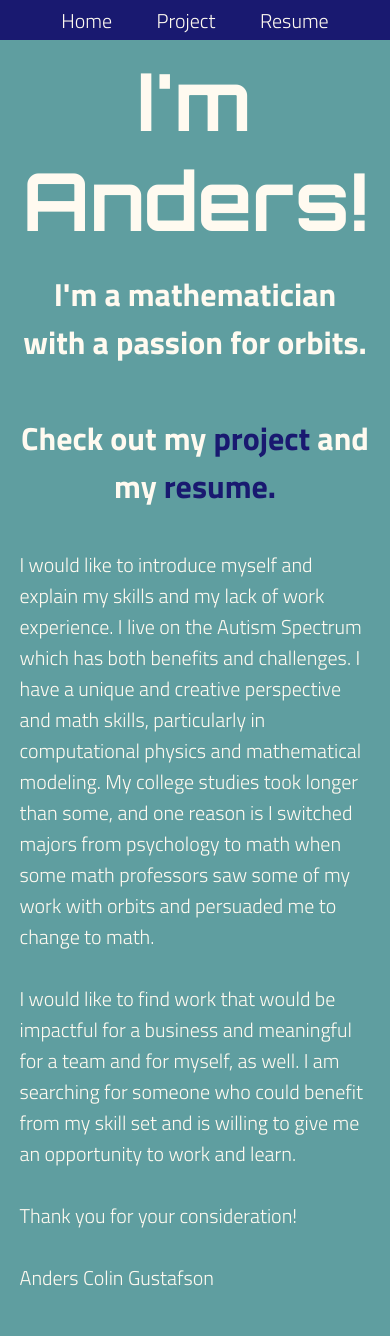
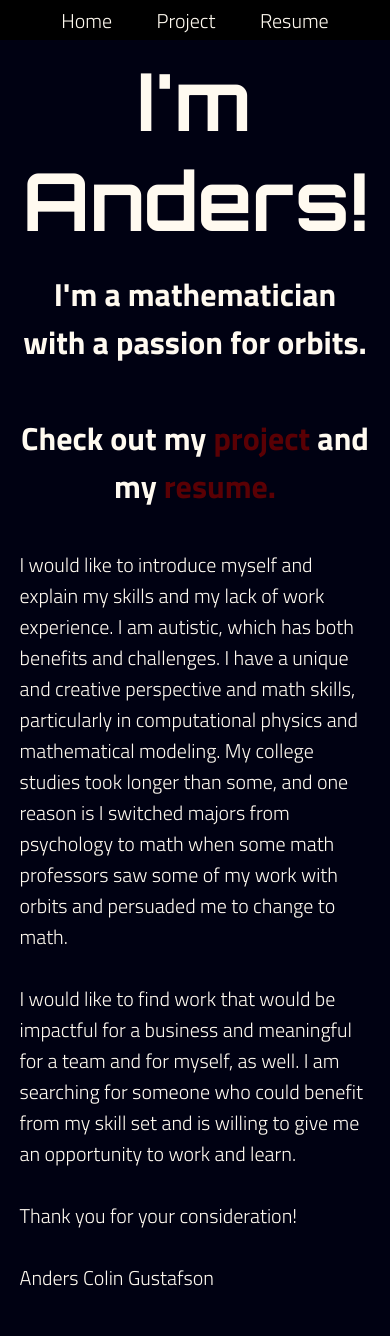
Before and after one commit to AlexanderGoose/anders_website, a Flask app: page / in a window 390 px wide. Run offline with Flask 3, Linux system fonts and the light colour scheme.

Commit message:
changed some css coloration

```diff
--- a/static/style.css
+++ b/static/style.css
@@ -1,13 +1,11 @@
+
+
 /* ----------------------------- General Styling */
 body {
-    font-family: "Helvetica Neue", Arial, sans-serif;
+    /* font-family: "Helvetica Neue", Arial, sans-serif; */
     font-weight: 300;
-    /* background-color: #2F4F4F; */
-    /* background-color: #191970; */
-    /* background-color: #4682B4; current! */
-    background-color: #5F9EA0;
+    background-color: #000112;
     color: #FFFAF0;
-
     font-family: 'Titillium Web', sans-serif;
 }
 
@@ -16,6 +14,7 @@ body {
     padding: 0;
     box-sizing: border-box;
 }
+
 
 /* ----------------------------- navbar styling */
 a {
@@ -27,27 +26,17 @@ a:hover {
 }
 
 .whole-head {
-    /* background: #FA8072; */
-    background-color: #191970;
+    background-color: black;
     position: relative;
-
-    /* display: flex;
-    align-items: center;
-    justify-content: center; */
 }
 
 #navbar {
-    /* background: #FF6347; */
-    /* background: #FA8072; */
-    background-color: #191970;
-    /* height: 10vh; */
     height: 40px;
     margin-left: 30%;
     margin-right: 30%;
     display: flex;
     align-items: center;
     justify-content: space-around;
-    /* justify-content: flex-end; */
 }
 
 .navbar-item {
@@ -58,6 +47,7 @@ a:hover {
     justify-content: center;
     font-size: large;
 }
+
 
 /* ------------------------- resume */
 .resume-container {
@@ -98,14 +88,12 @@ a:hover {
     margin-left: 40px;
 }
 
+
 /* ------------------------- home */
-
-
-
 #container-main-home {
     display: flex;
     flex-direction: column;
-
+    background-color: #000112;
     margin-top: 150px;
 }
 
@@ -140,16 +128,14 @@ a:hover {
 }
 
 .home-links {
-    /* color: #FA8072; */
-    color: #191970;
+    /* color: #191970; */
+    color: #5A0004;
 }
 
 
 /* ------------------------- project */
-
 #container-main-project {
     display: flex;
-    /* flex-direction: row; */
     justify-content: space-between;
     align-items: flex-start;
 
@@ -157,12 +143,6 @@ a:hover {
     margin-right: 10%;
 }
 
-/* #orbit-pic {
-    flex: 1;
-    padding: 5px;
-    /* height: 40px;
-    height: auto;
-} */
 #orbit-pic {
     flex: 1;
     display: flex;
@@ -181,7 +161,6 @@ a:hover {
     margin-left: auto;
     margin-right: auto;
     width: 80%;
-    /* height: calc(100vh - 100px); */
     height: 75vh;
     margin-bottom: 20px;
 }
@@ -223,13 +202,13 @@ a:hover {
     }
   }
 
+
 /* ------------------------- targets click to view
                              button on ipads */
   @media only screen
   and (min-device-width : 768px)
   and (max-device-width : 1024px)
   and (orientation : landscape) {
-
 
     .project-link {
         display: none;
@@ -252,8 +231,11 @@ a:hover {
     }
   }
 
+
 /* phone sizing adjustments */
   @media only screen and (max-width: 600px) {
+
+
     /* ------------------------- navbar */
     #navbar {
         margin-left: 10%;
@@ -264,11 +246,10 @@ a:hover {
         font-size: 20px;
     }
 
+
     /* ------------------------- home */
     #container-main-home {
         margin-top: 10px;
-        /* margin-left: 5%;
-        margin-right: 5%; */
     }
 
     #column-container {
@@ -292,7 +273,6 @@ a:hover {
     .resume-container {
         margin-left: 5%;
         margin-right: 5%;
-        /* position: relative; */
     }
 
     .resume-text {
@@ -302,6 +282,7 @@ a:hover {
     .resume-list-header {
         font-size: x-large;
     }
+
 
     /* ------------------------- project */
     .project-link {
@@ -319,6 +300,11 @@ a:hover {
         border-radius: 10px;
         padding: 5px;
         margin-top: 20px;
+    }
+
+    .pdf-viewer:hover {
+        background-color: black;
+        color: white;
     }
 
     .pdf-container {
@@ -341,11 +327,4 @@ a:hover {
     #project-header-container {
         text-align: center;
     }
-
-    /* #orbit-pic {
-        justify-content: center;
-        align-items: center;
-    } */
-
-
   }
--- a/templates/home.html
+++ b/templates/home.html
@@ -2,37 +2,6 @@
 
 
 {% block content %}
-<!-- <div class="home-container">
-
-    <div class="left-side-home">
-        <div class="left-side-top-home">
-            <h1>I'm Anders!</h1>
-            <br>
-            <br>
-        </div>
-
-        <div class="left-side-bottom-home">
-
-        </div>
-        <h1>I'm a mathematician with a passion for orbits.<br><br>
-
-             Check out my
-             <a id="home-resume-link" href="{{ url_for('projects') }}">project</a>
-             and my
-             <a href="{{ url_for('resume') }}">resume.</a></h1>
-    </div>
-
-    <div class="right-side-home">
-        <p>I would like to introduce myself and explain my skills and my lack of work experience. I live on the Autism Spectrum which has both benefits and challenges. I have a unique and creative perspective and math skills (insert specialization). My college studies took longer than some, and one reason is I switched majors from psychology to math when some math professors saw some of my work with orbits and persuaded me to change to math.
-            <br><br>
-            I would like to find work that would be impactful for a business and meaningful for a team and myself, as well. I am searching for someone who could benefit from my skill set and is willing to give me an opportunity to work and learn.
-            <br><br>
-            Thank you for your consideration!
-            <br><br>
-            Anders Colin Gustafson
-
-        </p>
-    </div> -->
 
     <div id="container-main-home">
 
@@ -53,25 +22,18 @@
             </div>
 
             <div class="col right">
-                <p>I would like to introduce myself and explain my skills and my lack of work experience. I live on the Autism Spectrum which has both benefits and challenges. I have a unique and creative perspective and math skills, particularly in computational physics and mathematical modeling. My college studies took longer than some, and one reason is I switched majors from psychology to math when some math professors saw some of my work with orbits and persuaded me to change to math.
+                <p>I would like to introduce myself and explain my skills and my lack of work experience. I am autistic, which has both benefits and challenges. I have a unique and creative perspective and math skills, particularly in computational physics and mathematical modeling. My college studies took longer than some, and one reason is I switched majors from psychology to math when some math professors saw some of my work with orbits and persuaded me to change to math.
                     <br><br>
                     I would like to find work that would be impactful for a business and meaningful for a team and for myself, as well. I am searching for someone who could benefit from my skill set and is willing to give me an opportunity to work and learn.
                     <br><br>
                     Thank you for your consideration!
                     <br><br>
                     Anders Colin Gustafson
-
                 </p>
             </div>
-
         </div>
-
     </div>
-
-
-
     <br>
-
 </div>
 
 
```
